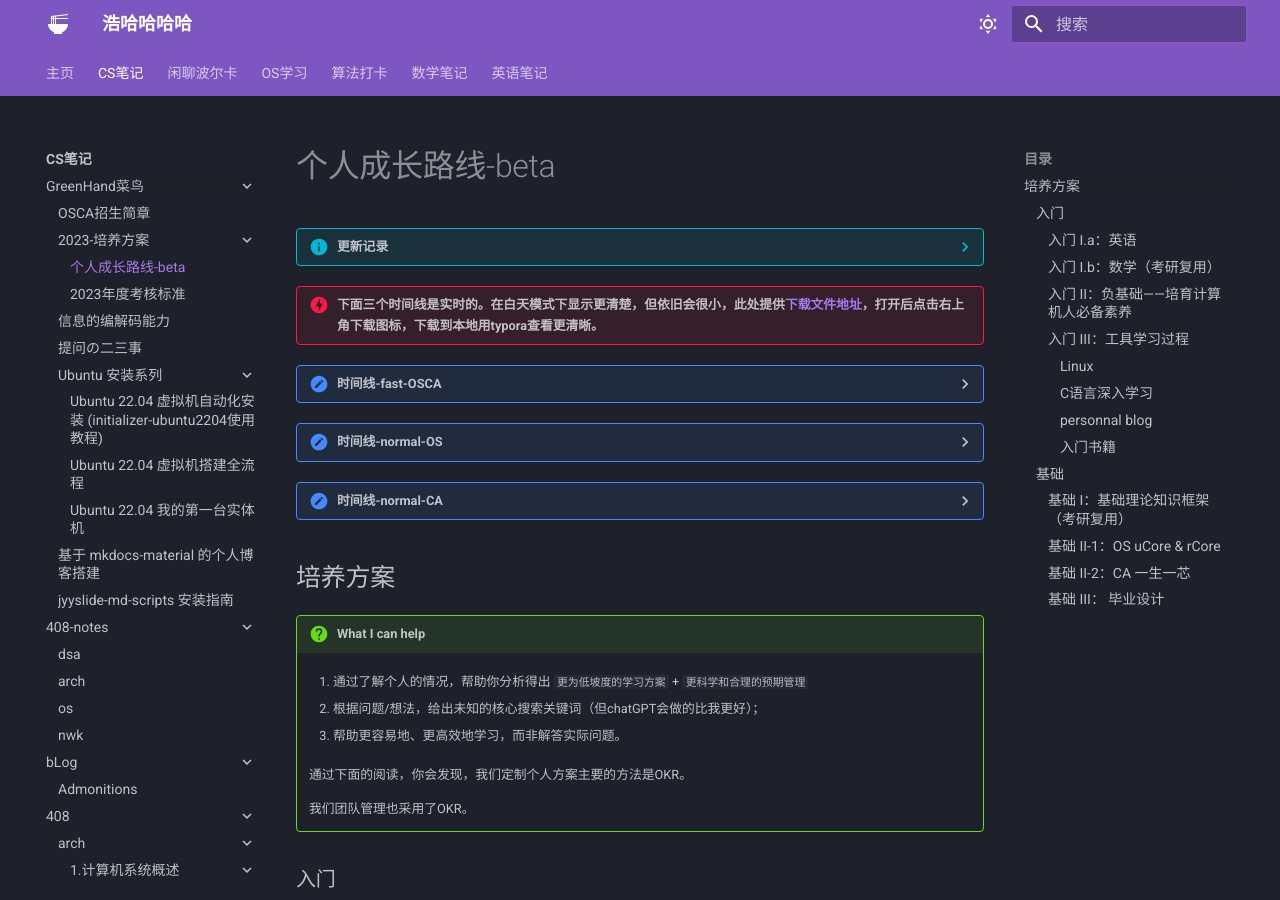
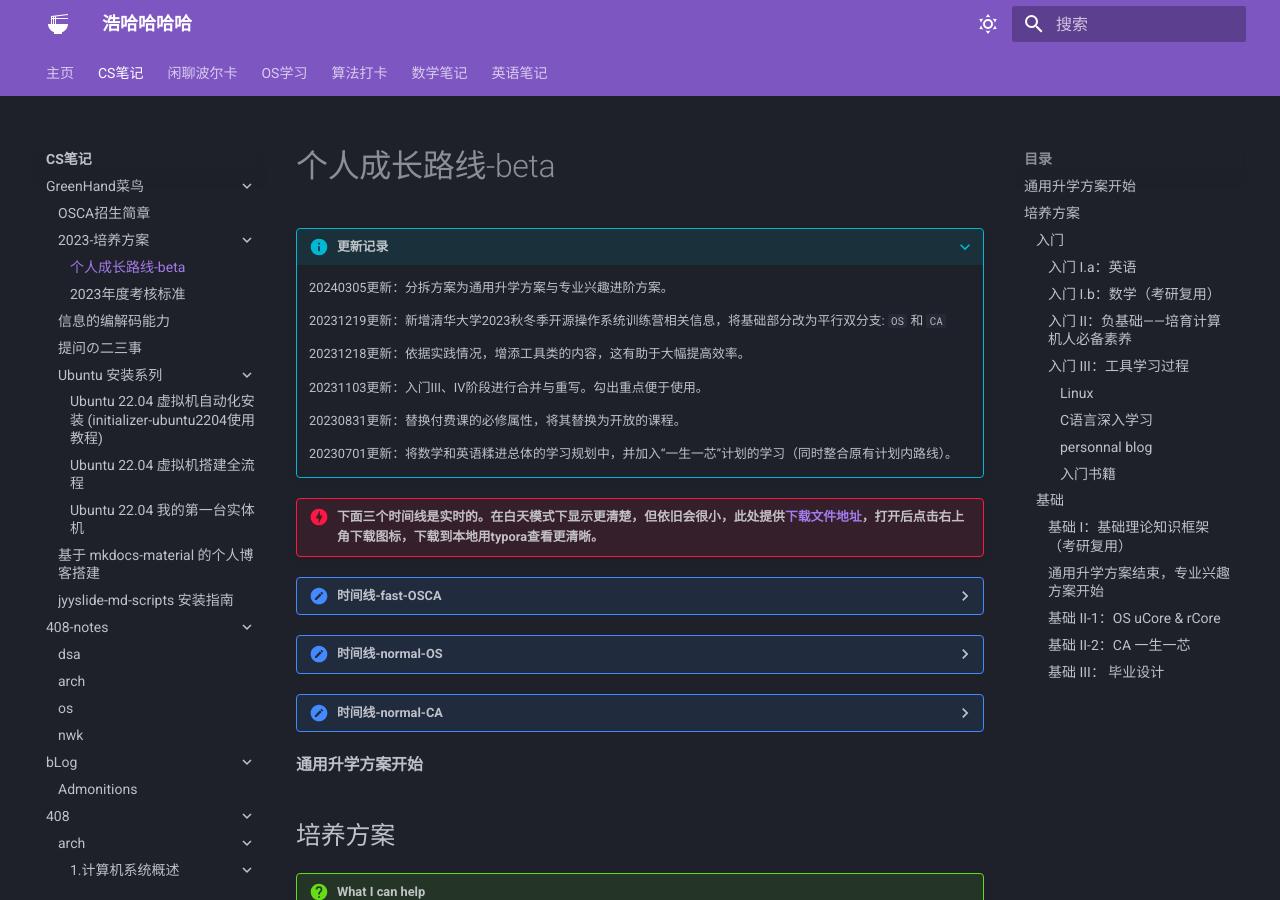
Before and after one commit to Haohahahaha/cs, an MkDocs documentation site: the page built from docs/greenhand/fertile/fertile.md, in a window 1280 px wide and 900 px high. Built offline with MkDocs 1.6.1 and Material for MkDocs 9.7.7, drawn with Linux system fonts in a browser that asks for light colours.

Commit message:
2024-03-05_14:17:07 update

````diff
--- a/docs/greenhand/fertile/fertile.md
+++ b/docs/greenhand/fertile/fertile.md
@@ -1,6 +1,8 @@
 # 个人成长路线-beta
 
-??? info "更新记录"
+???+ info "更新记录"
+
+	20240305更新：分拆方案为通用升学方案与专业兴趣进阶方案。
 
 	20231219更新：新增清华大学2023秋冬季开源操作系统训练营相关信息，将基础部分改为平行双分支: `OS` 和 `CA`
 
@@ -176,6 +178,8 @@ gantt
     毕业设计: 2027-01-01,6M
 ```
 </p></details>
+
+#### 通用升学方案开始
 
 ## 培养方案
 
@@ -436,6 +440,8 @@ Python：[Harvard CS50x](https://csdiy.wiki/%E7%BC%96%E7%A8%8B%E5%85%A5%E9%97%A8
 
 ---
 
+#### 通用升学方案结束，专业兴趣方案开始
+
 #### 基础 II-1：`OS` uCore & rCore
 
 ==(第2学期第2-3周)==
````
